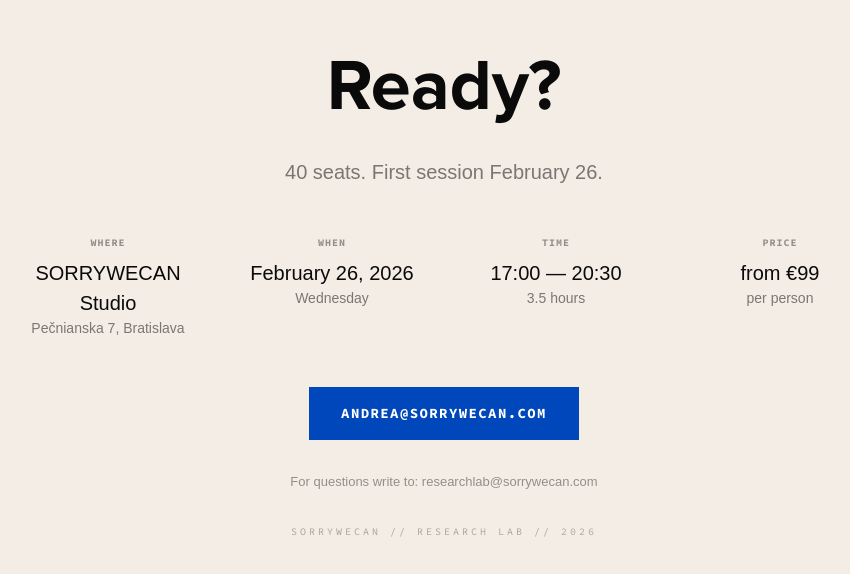
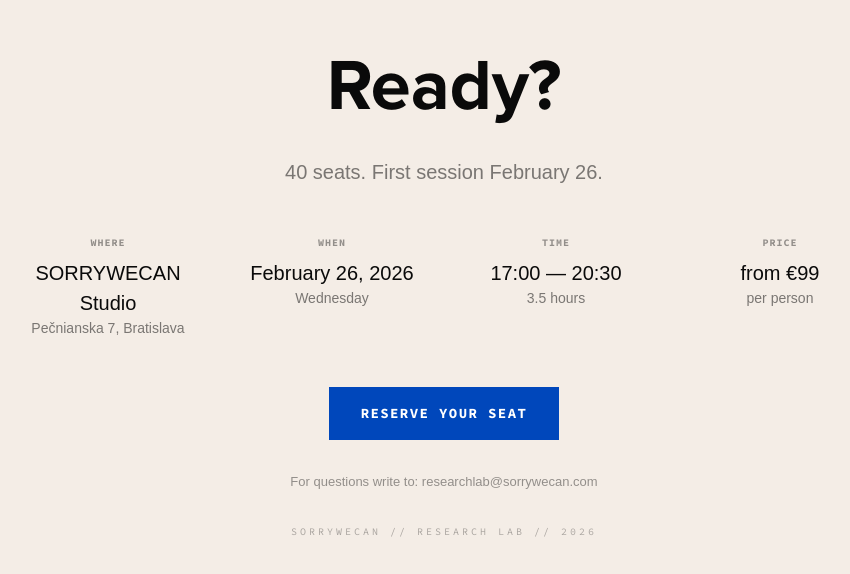
Before and after one commit to princeofwellness/researchlab, a Next.js app: page /public/onepager in a window 1280 px wide. Shown: the part 5138-5712 px from the top of the page, without its empty margins (196-1046 px from the left). Built offline with nearby package versions, Linux system fonts and the light colour scheme; a web font is replaced by a local one.

Commit message:
SK plural/formal: myslíte, Vaše otázky, viete, píšte + CTA placeholder button

```diff
--- a/src/app/public/onepager/page.tsx
+++ b/src/app/public/onepager/page.tsx
@@ -77,7 +77,7 @@
             cta: {
                 headline: "Ready?",
                 subline: "40 seats. First session February 26.",
-                email: "andrea@sorrywecan.com",
+                email: "Reserve Your Seat",
                 contact: "For questions write to: researchlab@sorrywecan.com"
             }
         },
@@ -90,7 +90,7 @@
                 info: "BRATISLAVA \u00b7 26.2. \u00b7 od 99 eur"
             },
             stats: {
-                headline: "Svet sa mení rýchlejšie, než si myslíš.",
+                headline: "Svet sa mení rýchlejšie, než si myslíte.",
                 subline: "",
                 items: [
                     { value: "40%", label: "pracovných pozícií vystavených vplyvu AI", source: "IMF 2024" },
@@ -116,8 +116,8 @@
                 parts: [
                     { num: "01", title: "Vkus", time: "50 min", lead: "Roland", desc: "Čo odlišuje dobré od nezabudnuteľného. Rovnaké nástroje má každý. Rozdiel robí vkus, kurátorstvo a oko pre detail." },
                     { num: "02", title: "Využitie", time: "50 min", lead: "Ján", desc: "Čo dokáže jeden človek vytvoriť dnes. Nové biznisy, nové spôsoby fungovania. Na čo sa sústrediť, čo tvoriť a ako premýšľať o produktoch v tomto svete." },
-                    { num: "03", title: "Jasnosť", time: "40 min", lead: "Roman", desc: "Čo zostáva ľudské a čo delegovať na AI. Kedy automatizovať a kedy sa vedome zastaviť. Rozhodovacie rámce, ktoré vieš reálne používať." },
-                    { num: "04", title: "Q&A", time: "40 min", lead: "Všetci", desc: "Tvoje otázky. Tvoja realita. Otvorené a úprimné odpovede od ľudí, ktorí s AI pracujú denne." }
+                    { num: "03", title: "Jasnosť", time: "40 min", lead: "Roman", desc: "Čo zostáva ľudské a čo delegovať na AI. Kedy automatizovať a kedy sa vedome zastaviť. Rozhodovacie rámce, ktoré viete reálne používať." },
+                    { num: "04", title: "Q&A", time: "40 min", lead: "Všetci", desc: "Vaše otázky. Vaša realita. Otvorené a úprimné odpovede od ľudí, ktorí s AI pracujú denne." }
                 ]
             },
             outcome: {
@@ -152,8 +152,8 @@
             cta: {
                 headline: "Pripravený?",
                 subline: "40 miest. Prvá session 26. februára.",
-                email: "andrea@sorrywecan.com",
-                contact: "V prípade otázok píš na: researchlab@sorrywecan.com"
+                email: "Rezervovať Miesto",
+                contact: "V prípade otázok píšte na: researchlab@sorrywecan.com"
             }
         }
     }
```
